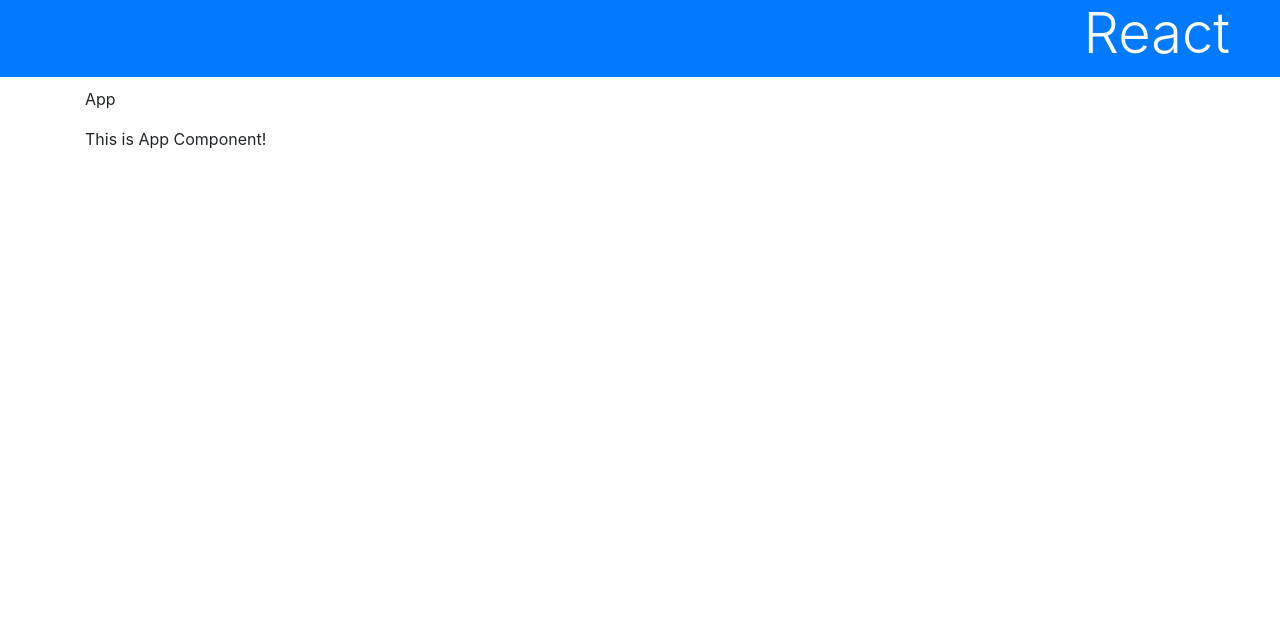
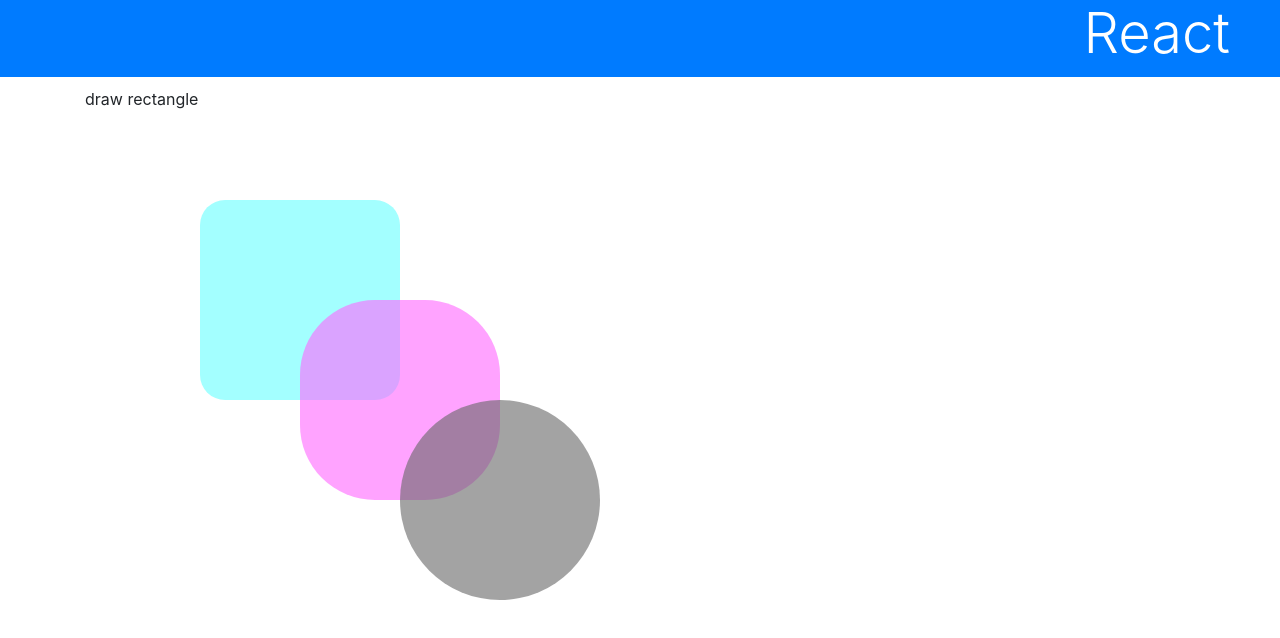
Before and after one commit to Yuki326/photo_search_app, a React (Create React App) app: page / in a window 1280 px wide. Shown: the top 638 px of the page. Built offline with nearby package versions, Linux system fonts and the light colour scheme.

Commit message:
演習2 Rectコンポーネントを利用する

```diff
--- a/src/App.js
+++ b/src/App.js
@@ -1,21 +1,19 @@
-import React,{Component} from 'react';
+import React,{Component} from 'react'
 import './App.css'
-
+import Rect from './Rect.js'
 
 class App extends Component{
 
-  constructor(props){
-    super()
-    this.title=props.title
-    this.message=props.message
-  }
   render(){
     return(
       <div>
         <h1 className="bg-primary text-white display-4">React</h1>
         <div className="container">
-          <p className="subtitle">{this.title}</p>
-          <p>{this.message}</p>
+          <p className="subtitle">draw rectangle</p>
+          <Rect x="200" y="200" w="200" h="200" c="#6ff9" r="25" />
+          <Rect x="300" y="300" w="200" h="200" c="#f6f9" r="75" />
+          <Rect x="400" y="400" w="200" h="200" c="#6669" r="100" />
+
         </div>
       </div>
     )
--- /dev/null
+++ b/src/Rect.js
@@ -0,0 +1,33 @@
+import React,{Component} from 'react'
+
+class Rect extends Component{
+  x = 0
+  y = 0
+  width = 0
+  height = 0
+  color = "white"
+  style = {}
+  constructor(props){
+    super(props)
+    this.x = props.x
+    this.y = props.y
+    this.width = props.w
+    this.height = props.h
+    this.color = props.c
+    this.radius = props.r
+    this.style ={
+      backgroundColor:this.color,
+      position:"absolute",
+      left:this.x + "px",
+      top:this.y + "px",
+      width:this.width + "px",
+      height:this.height + "px",
+      borderRadius:this.radius + "px"
+    }
+  }
+  render(){
+    return <div style={this.style}></div>
+  }
+}
+
+export default Rect
--- a/src/index.js
+++ b/src/index.js
@@ -6,7 +6,7 @@
 
 ReactDOM.render(
   <React.StrictMode>
-    <App title="App" message="This is App Component!" />
+    <App />
   </React.StrictMode>,
   document.getElementById('root')
 );
```
